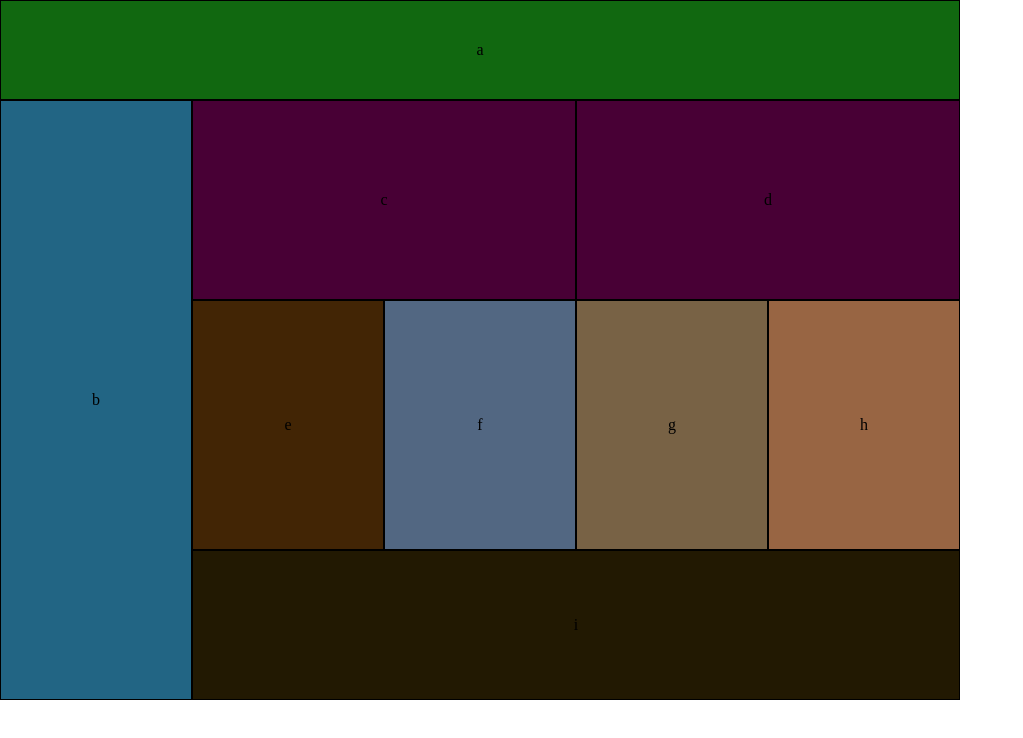
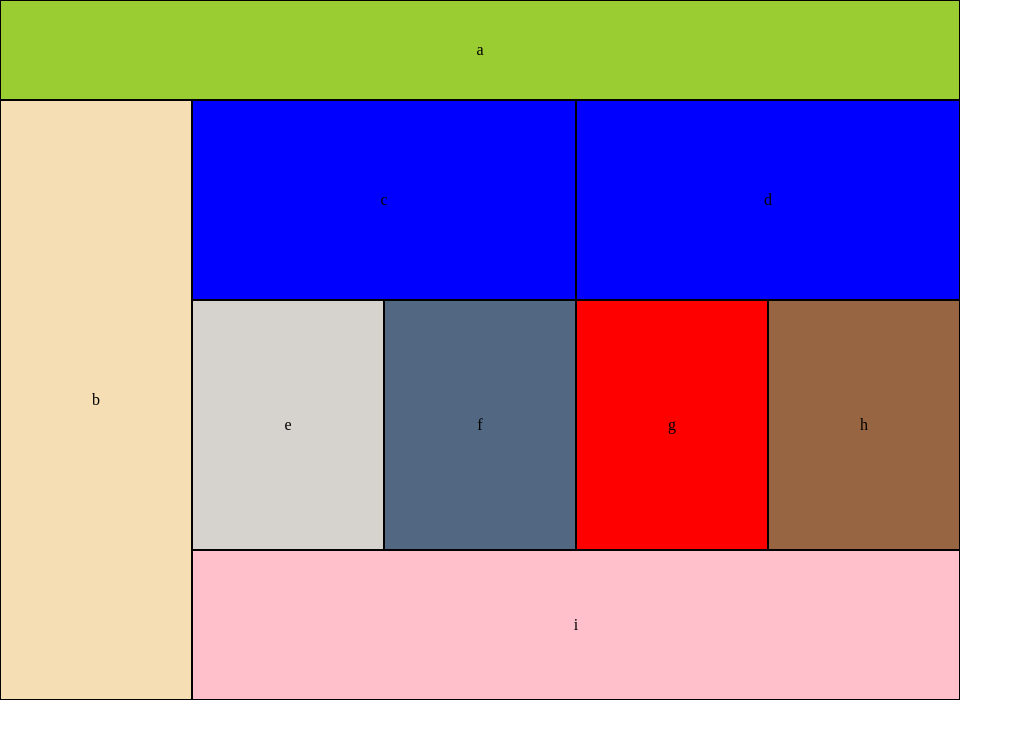
Before and after one commit to Seidomo/301-lab-01, a plain HTML site: page index.html in a window 1280 px wide. Shown: the whole page, without its empty margins (0-1023 px from the left). Drawn offline with Linux system fonts and the light colour scheme.

Commit message:
added tablet view

```diff
--- a/css/bases.css
+++ b/css/bases.css
@@ -79,10 +79,12 @@ div{
 }
 
 
-@media(min-width: 768px){
-  *{
-    max-width: 960px;
-  }
+@media(min-width: 668px){
+
+ section{
+   border: solid 2px solid;
+ }
+
 
  main {
 
@@ -99,7 +101,7 @@ div{
   }
 
   .box-b{
-    height: 600px;
+    height: 500px;
      width: 20%;
      float: left;
      background-color: #226584;
@@ -108,16 +110,17 @@ div{
 
 
   .box-c{
-    height: 200px;
-    width: 40%;
+    height: 100px;
+    width: 80%;
     float: left;
     background-color: #480035;
+
   }
 
   .box-d{
-    height: 200px;
-
-    width: 40%;
+    height: 100px;
+    background-color: #434d9515;
+    width: 80%;
   }
 
   #section2{
@@ -148,9 +151,88 @@ div{
     background-color: #986543;
   }
   .box-i{
-    height: 150px;
+    height: 50px;
     width: 80%;
     background-color: #221902;
   }
 
 }
+
+@media(min-width: 768px){
+
+  *{
+    max-width: 960px;
+
+  }
+
+
+main {
+
+   max-width: 100%;
+   box-sizing: border-box;
+
+
+
+ }
+ .box-a{
+   height: 100px;
+   background-color:yellowgreen;
+
+ }
+
+ .box-b{
+   height: 600px;
+    width: 20%;
+    float: left;
+    background-color: wheat;
+ }
+
+
+
+ .box-c{
+   height: 200px;
+   width: 40%;
+   float: left;
+   background-color: blue;
+ }
+
+ .box-d{
+   height: 200px;
+   background-color: #425d8948;
+   width: 40%;
+ }
+
+ #section2{
+   width: 80%;
+   height: 250px;
+   float: left;
+
+ }
+
+ .box-e{
+   height: 100%;
+   width: 25%;
+
+ }
+ .box-e:first-child{
+   background-color: #d6d2cd;
+ }
+
+ .box-e:nth-child(2){
+   background-color: #526782;
+ }
+
+ .box-e:nth-child(3){
+   background-color: red;
+ }
+
+ .box-e:last-child{
+   background-color: #986543;
+ }
+ .box-i{
+   height: 150px;
+   width: 80%;
+   background-color: pink;
+ }
+
+}
```
Also changed, not shown: css/module.css (+72 -0 lines).
